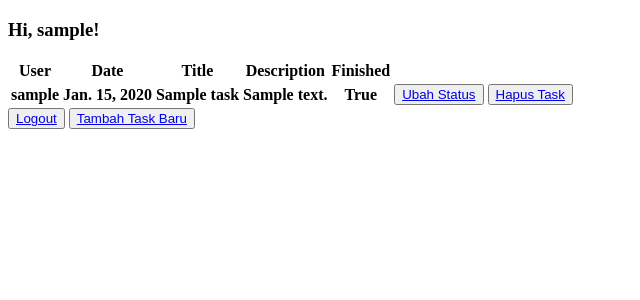
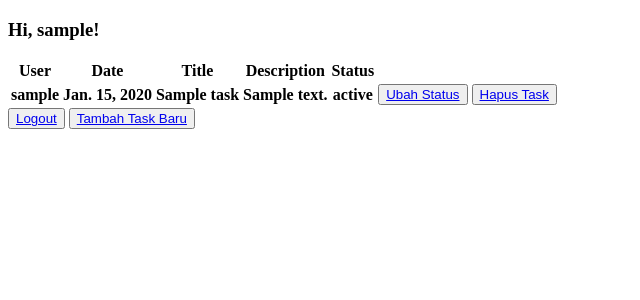
Before and after one commit to amrul-hzz/tugas-pbp, a Django app: page /todolist/ in a window 1280 px wide. Shown: the top 300 px of the page, without its empty margins (0-640 px from the left). Run offline with Django 4.2, Linux system fonts and the light colour scheme; a user stored in the database is signed in; tables that the repository leaves empty hold one stand-in row (values such as "Sample post"); lists and menus that the app fills with data are empty.

Commit message:
Change wording

```diff
--- a/todolist/models.py
+++ b/todolist/models.py
@@ -8,3 +8,4 @@ class Task(models.Model):
     title = models.CharField(max_length=255)
     description = models.TextField(max_length=255)
     is_finished = models.BooleanField(default=False)
+    status = models.CharField(default = 'Belum Selesai', max_length=255)
--- a/todolist/templates/todolist.html
+++ b/todolist/templates/todolist.html
@@ -9,7 +9,7 @@
     <th>Date</th>
     <th>Title</th>
     <th>Description</th>
-    <th>Finished</th>
+    <th>Status</th>
     </tr>
     {% for task in list_task %}
     <tr>
@@ -17,7 +17,7 @@
         <th>{{task.date}}</th>
         <th>{{task.title}}</th>
         <th>{{task.description}}</th>
-        <th>{{task.is_finished}}</th>
+        <th>{{task.status}}</th>
         <th><button><a href="{% url 'todolist:change_status' task.pk %}">Ubah Status</a></button></th>
         <th><button><a href="{% url 'todolist:delete_task' task.pk %}">Hapus Task</a></button></th>
     </tr>
--- a/todolist/views.py
+++ b/todolist/views.py
@@ -79,6 +79,12 @@ def create_task(request):
 def change_status(request, id):
     item = Task.objects.get(pk = id)
     item.is_finished = item.is_finished ^ 1
+
+    if (item.is_finished == True):
+        item.status = 'Selesai'
+    else:
+        item.status = 'Belum Selesai'
+
     item.save()
     return HttpResponseRedirect('../')
 
```
Also changed, not shown: todolist/migrations/0003_task_status.py (added).
